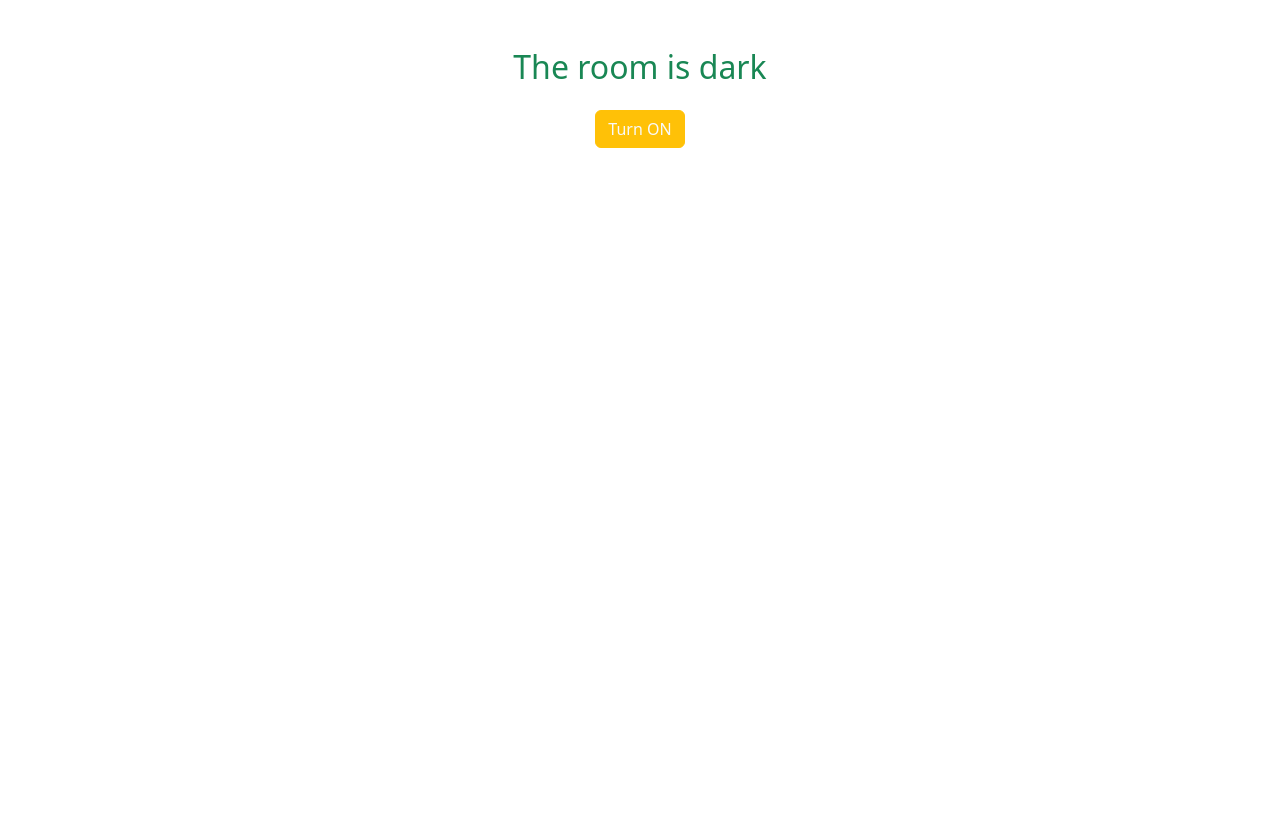
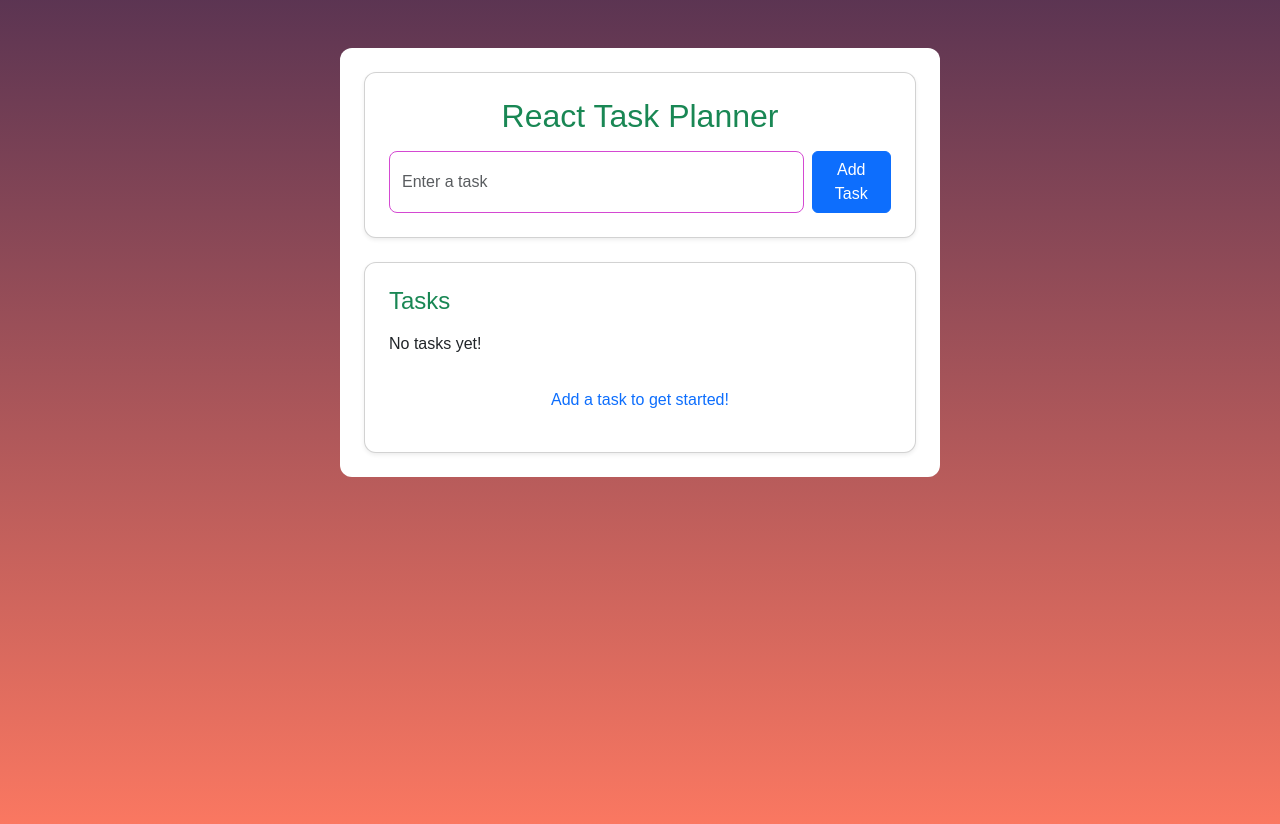
Before and after one commit to karthika525/hello-world, a React (Create React App) app: page / in a window 1280 px wide. Shown: the top 824 px of the page. Before the commit the page ends 800 px from the top, so only its background shows below. Built offline with nearby package versions, Linux system fonts and the light colour scheme.

Commit message:
A simple React component that manages tasks

```diff
--- a/src/App.css
+++ b/src/App.css
@@ -1,38 +1,46 @@
+
+body {
+  background-image:linear-gradient(to bottom,rgba(51, 2, 39, 0.8),rgba(255, 88, 58, 0.8));
+  font-family: "Arial",sans-serif;
+  height: 100vh;
+}
+
 .App {
+  max-width: 600px;
+  margin: auto;
+  transition: background-color 0.3s ease;
+}
+
+form input.form-control {
+  border-radius: 8px;
+  border: 1px solid #d449d2;
+}
+
+form button {
+  border-radius: 8px;
+}
+
+.card {
+  border-radius: 12px;
+  transition: box-shadow 0.2s ease;
+}
+
+ul {
+  list-style-type: none;
+  padding: 0;
+  margin: 0;
+}
+
+li {
+  background: #f3dbea;
+  margin: 6px 0;
+  padding: 8px 12px;
+  border-radius: 6px;
+  text-align: left;
+}
+
+.text-primary {
+  font-weight: 500;
+  color: #0d6efd !important;
   text-align: center;
 }
-
-.App-logo {
-  height: 40vmin;
-  pointer-events: none;
-}
-
-@media (prefers-reduced-motion: no-preference) {
-  .App-logo {
-    animation: App-logo-spin infinite 20s linear;
-  }
-}
-
-.App-header {
-  background-color: #282c34;
-  min-height: 100vh;
-  display: flex;
-  flex-direction: column;
-  align-items: center;
-  justify-content: center;
-  font-size: calc(10px + 2vmin);
-  color: white;
-}
-
-.App-link {
-  color: #61dafb;
-}
-
-@keyframes App-logo-spin {
-  from {
-    transform: rotate(0deg);
-  }
-  to {
-    transform: rotate(360deg);
-  }
-}
--- a/src/App.js
+++ b/src/App.js
@@ -1,46 +1,43 @@
 import React, { useState } from "react";
 import "bootstrap/dist/css/bootstrap.min.css";
+import "./App.css";
+import TaskList from "./TaskList";
 
-function Room() {
-  const [isLightOn, setIsLightOn] = useState(false);
-  function changeLight() {
-  if (isLightOn) {
-      setIsLightOn(false);
-   } else {
-      setIsLightOn(true);
+function App() {
+  const [taskName, setTaskName] = useState("");
+  const [tasks, setTasks] = useState([]);
+  const [message, setMessage] = useState("Add a task to get started!");
+  const [bgColor, setBgColor] = useState("white");
+
+  function handleChange(e) {
+    setTaskName(e.target.value);
+  }
+
+  function handleAddTask(e) {
+  e.preventDefault();
+    if (taskName.trim() === "") {
+      return;
+    } else {
+      const newTasks = tasks.concat(taskName);
+      setTasks(newTasks);
+      setMessage("Task added: " + taskName +"!");
+      setBgColor("lightblue");
+      setTaskName("");
     }
   }
 
-  let roomStatus = "";
-
-  if (isLightOn) {
-    roomStatus = "The room is bright";
-  } else {
-    roomStatus = "The room is dark";
-  }
-
-function LightSwitch({ isLightOn, changeLight }) {
-  let buttonLabel = "";
-
-  if (isLightOn) {
-    buttonLabel = "Turn OFF";
-  } else {
-    buttonLabel = "Turn ON";
-  }
-
-  return (
-    <button className="btn btn-warning text-light mt-3" onClick={changeLight}>
-      {buttonLabel}
-    </button>
+return (
+<div className="App container mt-5 p-4" style={{ backgroundColor:bgColor, borderRadius:"12px" }}>
+<div className="card p-4 mb-4 shadow-sm">
+<h2 className="text-center mb-3 text-success">React Task Planner</h2>
+<form onSubmit={handleAddTask} className="d-flex">
+<input type="text" className="form-control me-2" placeholder="Enter a task" value={taskName} onChange={handleChange}/>
+<button type="submit" className="btn btn-primary">Add Task</button>
+</form>
+</div>
+<TaskList tasks={tasks} message={message} />
+</div>
   );
 }
 
-  return (
-    <div className="container text-center mt-5">
-      <h2 className="text-success">{roomStatus}</h2>
-      <LightSwitch isLightOn={isLightOn} changeLight={changeLight} />
-    </div>
-  );
-}
-
-export default Room;
+export default App;
--- /dev/null
+++ b/src/TaskList.js
@@ -0,0 +1,22 @@
+import React from "react";
+
+function TaskList({ tasks, message }) {
+  let content;
+  if (tasks.length === 0) {
+    content = <p>No tasks yet!</p>;
+  } else {
+    const taskItems = [];
+    for (let i = 0; i < tasks.length; i++) {
+    taskItems.push(<li key={i}>{tasks[i]}</li>);
+    }
+    content = <ul>{taskItems}</ul>;
+  }
+  return (
+    <div className="card p-4 shadow-sm">
+    <h4 className="mb-3 text-success">Tasks</h4>
+    {content}
+    <p className="mt-3 text-primary">{message}</p>
+    </div>
+  );
+}
+export default TaskList;
```
Also changed, not shown: src/images/dp.jpg (deleted), src/images/reactlogo.png (deleted).
